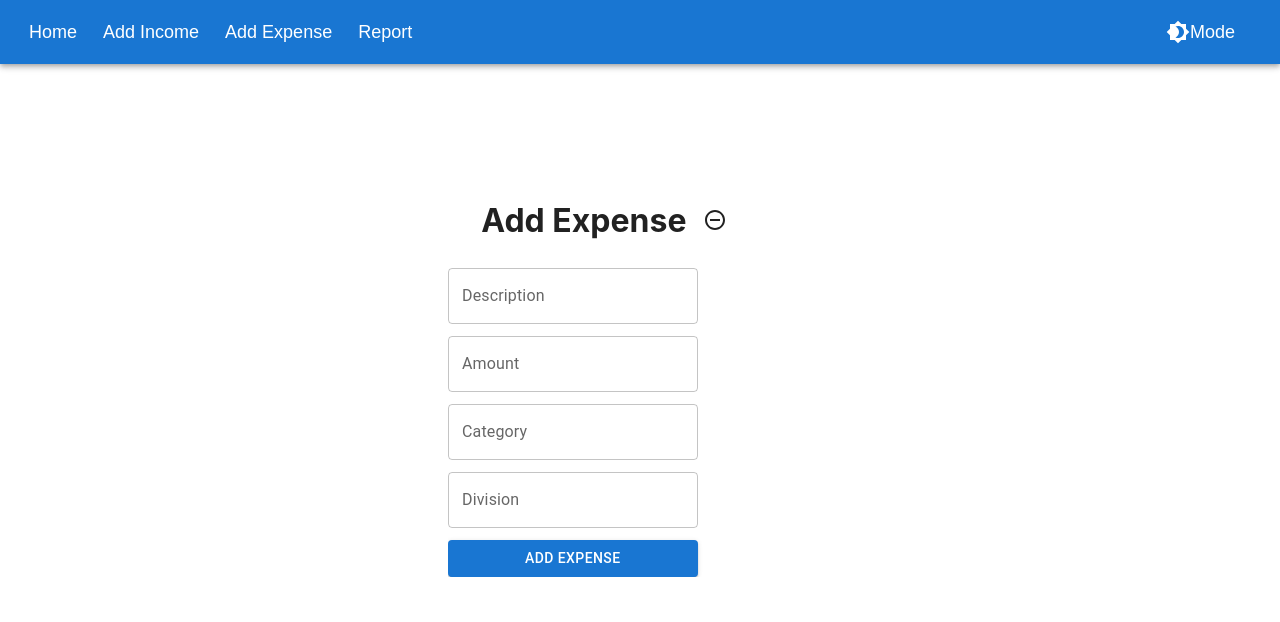
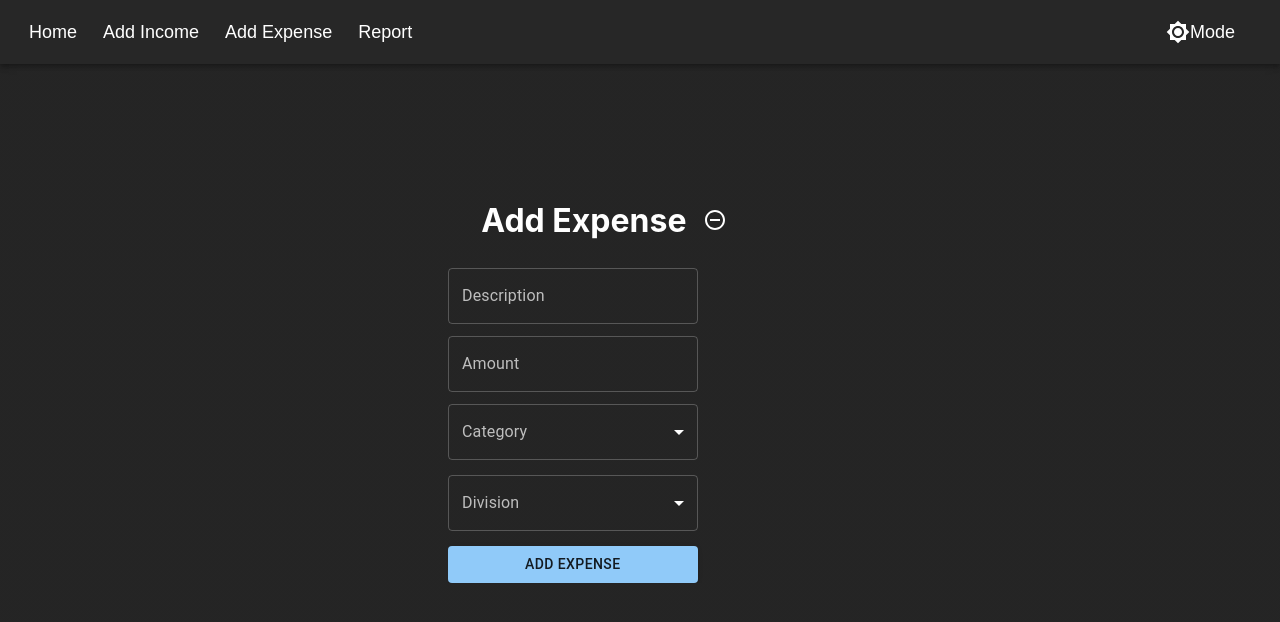
Before and after one commit to Karthikeyangeo/money-manager-frontend, a React (Create React App) app: page /addExpense in a window 1280 px wide. Shown: the top 622 px of the page. Built offline with nearby package versions, Linux system fonts and the light colour scheme.

Commit message:
API connection

```diff
--- a/package.json
+++ b/package.json
@@ -3,6 +3,7 @@
   "version": "0.1.0",
   "private": true,
   "dependencies": {
+    "@date-io/date-fns": "^2.13.1",
     "@emotion/react": "^11.7.1",
     "@emotion/styled": "^11.6.0",
     "@material-ui/core": "^5.0.0-beta.5",
@@ -15,6 +16,7 @@
     "@testing-library/jest-dom": "^5.16.2",
     "@testing-library/react": "^12.1.2",
     "@testing-library/user-event": "^13.5.0",
+    "cors": "^2.8.5",
     "date-fns": "^2.28.0",
     "formik": "^2.2.9",
     "react": "^17.0.2",
--- a/src/App.js
+++ b/src/App.js
@@ -13,10 +13,11 @@ import {NotFound} from './routes/NotFound';
 import { AddIncome} from './routes/AddIncome';
 import {Report} from './routes/Report'
 import {AddExpense} from './routes/AddExpense';
+import {MaterialUIPickers} from './routes/date'
 
 function App() {
 
-  const [appMode,setAppMode] = useState('light');
+  const [appMode,setAppMode] = useState('dark');
   const history = useHistory();
   const theme = createTheme({
     palette: {
@@ -102,6 +103,9 @@ function App() {
         <Route path="/report">
           <Report />
         </Route>
+        <Route path="/date">
+          <MaterialUIPickers />
+        </Route>
 
         <Route exact path ="/">
           <div className="home-page-content">
--- a/src/routes/AddExpense.js
+++ b/src/routes/AddExpense.js
@@ -1,58 +1,85 @@
 import React from 'react';
-import { useHistory } from 'react-router-dom';
 import Button from '@mui/material/Button';
 import TextField from '@mui/material/TextField';
 import {useFormik} from  "formik";
 import * as yup from 'yup';
 import AdapterDateFns from '@mui/lab/AdapterDateFns';
 import LocalizationProvider from '@mui/lab/LocalizationProvider';
-import DateTimePicker from '@mui/lab/DateTimePicker';
+import DesktopDatePicker  from '@mui/lab/DesktopDatePicker';
 import RemoveCircleOutlineOutlinedIcon from '@mui/icons-material/RemoveCircleOutlineOutlined';
+import InputLabel from '@mui/material/InputLabel';
+import MenuItem from '@mui/material/MenuItem';
+import FormControl from '@mui/material/FormControl';
+import Select from '@mui/material/Select';
+import FormHelperText from '@mui/material/FormHelperText';
+import { useHistory } from 'react-router-dom';
+import {API} from './global';
 
-function BasicDateTimePicker() {
-  const [date, setDate] = React.useState(new Date());
 
-  return (
-    <LocalizationProvider dateAdapter={AdapterDateFns}>
-
-      <DateTimePicker
-      className='date'
-        id="date"
-        name="date"
-        renderInput={(props) => <TextField {...props} sx={{width: '30%'}}/>}
-        label="Date Time"
-        value={date}
-        onChange={(newValue) => {
-          setDate(newValue);
-        }}
-      />
-    </LocalizationProvider>
-  );
-}
 const formValidationSchema = yup.object({
     desc: yup.string().required("Mandatory Field").min(5,"please tell us more").max(15,"Max char value is 15"),
-    amount : yup.number().required("Mandatory Field"),
-    date : yup.date().required("Mandatory Field"),
-    category:yup.string().required("Mandatory Field").max(10,"Max 10 Characters"),
-    divison: yup.string().required("Mandatory Field").max(10,"Max 10 Characters")
+    amount : yup.number().required("Mandatory Field").positive(),
+    category:yup.string().required("Mandatory Field"),
+    division: yup.string().required("Mandatory Field")
   })
 
 export function AddExpense(){
 
-    const {handleSubmit,values,handleBlur,handleChange,errors,touched} = useFormik({
-        initialValues:{desc:"",value:"",category:"",division:""},
-        validationSchema:formValidationSchema,
-        onSubmit:(result)=>{
-         console.log(result)
-        }
-      })
+    const formik = useFormik({
+      initialValues:{desc:"",amount:"",date:new Date(),category:"",division:"",type:"expense"},
+      validationSchema:formValidationSchema,
 
 
-    const history = useHistory();
-    const new_style = { width: '30%' };
+      onSubmit:(result)=>{
+
+      // change the date format
+      let d =  result.date ;
+      result.date = `${d.getDate()}-${d.getMonth()+1}-${d.getFullYear()}`;
+
+      //checking if any white space is there in amount and removing
+      let n = result.amount;
+      result.amount = n.replace(/\s/g, "");
+
+      console.log((result))
+      addExpenseDetails(result);
+      }
+    })
+
+  const new_style = { width: '30%' };
+  const [dateState, setDateState] = React.useState(new Date());
+  const [category,setCategory] = React.useState('');
+  const [division,setDivision] = React.useState('');
+
+  const dateHandleChange = (newValue) => {
+    setDateState(newValue);
+    formik.setFieldValue(`date`,newValue);
+  };
+
+  const categoryHandleChange = (event) => {
+    setCategory(event.target.value);
+    formik.setFieldValue(`category`,event.target.value);
+  };
+
+  const divisionHandleChange = (event) => {
+    setDivision(event.target.value);
+    formik.setFieldValue(`division`,event.target.value);
+  };
+
+  const history = useHistory();
+
+  const addExpenseDetails =(newExpense)=>{
+
+    fetch(`${API}/track`,{
+      method: 'POST',
+      body : JSON.stringify([newExpense]),
+      headers : {'content-type':'application/json'}
+    })
+    .then(()=>history.push(`/report`));
+  }
+
     return(
 
-        <form onSubmit={handleSubmit}>
+        <form onSubmit={formik.handleSubmit}>
 
         <div className="addExpense">
             <div className='expense-header'>
@@ -62,53 +89,113 @@ export function AddExpense(){
         <TextField
             id="desc"
             name="desc"
-            value={values.desc}
-            onChange={handleChange}
+            defaultValue={formik.values.desc}
+            onChange={formik.handleChange}
             label="Description"
             variant="outlined"
-            onBlur={handleBlur}
+            onBlur={formik.handleBlur}
             style={new_style}
-            error={errors.desc && touched.desc}
-            helperText = {errors.desc && touched.desc ? errors.desc : ""}/>
+            error={formik.errors.desc && formik.touched.desc}
+            helperText = {formik.errors.desc && formik.touched.desc ? formik.errors.desc : ""}/>
 
           <TextField
             id="amount"
             name="amount"
-            value={values.amount}
-            onChange={handleChange}
+            defaultValue={formik.values.amount}
+            onChange={formik.handleChange}
             label="Amount"
             variant="outlined"
-            onBlur={handleBlur}
+            onBlur={formik.handleBlur}
             style={new_style}
-            error={errors.amount && touched.amount}
-            helperText = {errors.amount && touched.amount ? errors.amount : ""}/>
+            error={formik.errors.amount && formik.touched.amount}
+            helperText = {formik.errors.amount && formik.touched.amount ? formik.errors.amount : ""}/>
 
-          <BasicDateTimePicker />
-          <TextField
+         <LocalizationProvider dateAdapter={AdapterDateFns}>
+
+            <DesktopDatePicker
+              className='date'
+              id="date"
+              name="date"
+              label="Date"
+              variant="outlined"
+              inputFormat="MM/dd/yyyy"
+              value={dateState}
+              style={new_style}
+              onBlur={formik.handleBlur}
+              renderInput={(params) => <TextField {...params} sx={new_style}/>}
+              onChange={dateHandleChange}
+              error={formik.errors.date && formik.touched.date}
+              helperText = {formik.errors.date && formik.touched.date ? formik.errors.date : ""}
+            />
+            </LocalizationProvider>
+
+            <FormControl >
+              <InputLabel id="category">Category</InputLabel>
+              <Select
+                labelId="category"
+                id="category"
+                value={category}
+                label="Category"
+                name="category"
+                onChange={categoryHandleChange}
+                onBlur={formik.handleBlur}
+                style={new_style}
+                error={formik.errors.category && formik.touched.category}
+
+              >
+
+                <MenuItem value={'Fuel'}>Fuel</MenuItem>
+                <MenuItem value={'Movie'}>Movie</MenuItem>
+                <MenuItem value={'Food'}>Food</MenuItem>
+                <MenuItem value={'Loan'}>Loan</MenuItem>
+                <MenuItem value={'Medical'}>Medical</MenuItem>
+                <MenuItem value={'Others'}>Others</MenuItem>
+              </Select>
+              <FormHelperText>{formik.errors.category && formik.touched.category ? formik.errors.category : ""}</FormHelperText>
+            </FormControl>
+          {/* <TextField
             id="category"
             name="category"
-            value={values.category}
-            onChange={handleChange}
+            defaultValue={formik.values.category}
+            onChange={formik.handleChange}
             label="Category"
             variant="outlined"
-            onBlur={handleBlur}
+            onBlur={formik.handleBlur}
             style={new_style}
             placeholder="fuel/movie/food/loa/medical/etc.."
-            error={errors.category && touched.category}
-            helperText = {errors.category && touched.category ? errors.category : ""}/>
+            error={formik.errors.category && formik.touched.category}
+            helperText = {formik.errors.category && formik.touched.category ? formik.errors.category : ""}/> */}
 
-            <TextField
+            <FormControl >
+              <InputLabel id="division">Division</InputLabel>
+              <Select
+                labelId="division"
+                id="division"
+                value={division}
+                label="Division"
+                name="division"
+                onChange={divisionHandleChange}
+                onBlur={formik.handleBlur}
+                style={new_style}
+                error={formik.errors.division && formik.touched.division}
+              >
+                <MenuItem value={'Personal'}>Personal</MenuItem>
+                <MenuItem value={'Office'}>Office</MenuItem>
+              </Select>
+              <FormHelperText>{formik.errors.division && formik.touched.division ? formik.errors.division : ""}</FormHelperText>
+            </FormControl>
+            {/* <TextField
             id="division"
             name="division"
-            value={values.division}
-            onChange={handleChange}
+            value={formik.values.division}
+            onChange={formik.handleChange}
             label="Division"
             variant="outlined"
-            onBlur={handleBlur}
+            onBlur={formik.handleBlur}
             placeholder="Personal/Office"
             style={new_style}
-            error={errors.division && touched.division}
-            helperText = {errors.division && touched.division ? errors.division : ""}/>
+            error={formik.errors.division && formik.touched.division}
+            helperText = {formik.errors.division && formik.touched.division ? formik.errors.division : ""}/> */}
 
           {/* Using button from Material  */}
       <Button variant="contained" type="submit" style={new_style} className="formButton">Add Expense</Button>
--- a/src/routes/AddIncome.js
+++ b/src/routes/AddIncome.js
@@ -1,87 +1,122 @@
 import React from 'react';
-import { useHistory } from 'react-router-dom';
 import Button from '@mui/material/Button';
 import TextField from '@mui/material/TextField';
 import {useFormik} from  "formik";
 import * as yup from 'yup';
 import AdapterDateFns from '@mui/lab/AdapterDateFns';
 import LocalizationProvider from '@mui/lab/LocalizationProvider';
-import DateTimePicker from '@mui/lab/DateTimePicker';
+import DesktopDatePicker  from '@mui/lab/DesktopDatePicker';
+import {API} from './global';
+import { useHistory } from 'react-router-dom';
 
-function BasicDateTimePicker() {
-  const [date, setDate] = React.useState(new Date());
+// function BasicDateTimePicker() {
 
-  return (
-    <LocalizationProvider dateAdapter={AdapterDateFns}>
 
-      <DateTimePicker
-      className='date'
-        id="date"
-        name="date"
-        renderInput={(props) => <TextField {...props} sx={{width: '30%'}}/>}
-        label="Date Time"
-        value={date}
-        onChange={(newValue) => {
-          setDate(newValue);
-        }}
-      />
-    </LocalizationProvider>
-  );
-}
+//   return (
+
+//   );
+// }
 const formValidationSchema = yup.object({
     desc: yup.string().required("Mandatory Field").min(5,"please tell us more").max(15,"Max char value is 15"),
-    amount : yup.number().required("Mandatory Field"),
-    date : yup.date().required("Mandatory Field")
+    amount : yup.number().required("Mandatory Field")
+
   })
 
 export function AddIncome(){
 
-    const {handleSubmit,values,handleBlur,handleChange,errors,touched} = useFormik({
-        initialValues:{desc:"",value:""},
+    const formik = useFormik({
+        initialValues:{desc:"",amount:"",date:new Date(),type:"income"},
         validationSchema:formValidationSchema,
         onSubmit:(result)=>{
-         console.log(result)
+
+          // change the date format
+          let d =  result.date ;
+          result.date = `${d.getDate()}-${d.getMonth()+1}-${d.getFullYear()}`;
+
+          //checking if any white space is there in amount and removing
+          let n = result.amount;
+          result.amount = n.replace(/\s/g, "");
+
+          console.log(result);
+         addIncomeDetails(result);
         }
       })
 
+    const new_style = { width: '30%' };
+    const [dateState, setDateState] = React.useState(new Date());
+    const dateHandleChange = (newValue) => {
+      setDateState(newValue);
+      formik.setFieldValue(`date`,newValue);
+    };
 
     const history = useHistory();
-    const new_style = { width: '30%' };
+
+    const addIncomeDetails = (newIncome) =>{
+
+      fetch(`${API}/track`,{
+        method : "POST",
+        body : JSON.stringify([newIncome]),
+        headers : {'content-type':'application/json'}
+      })
+      .then(()=> history.push(`/report`))
+    }
+
+
     return(
 
-        <form onSubmit={handleSubmit}>
+        <form onSubmit={formik.handleSubmit}>
         <div className="addExpense">
         <h1 className='h1-addIncome'>Add Income</h1>
         <TextField
             id="desc"
             name="desc"
-            value={values.desc}
-            onChange={handleChange}
+            defaultValue={formik.values.desc}
+            onChange={formik.handleChange}
             label="Description"
             variant="outlined"
-            onBlur={handleBlur}
+            onBlur={formik.handleBlur}
             style={new_style}
-            error={errors.desc && touched.desc}
-            helperText = {errors.desc && touched.desc ? errors.desc : ""}/>
+            error={formik.errors.desc && formik.touched.desc}
+            helperText = {formik.errors.desc && formik.touched.desc ? formik.errors.desc : ""}/>
 
           <TextField
             id="amount"
             name="amount"
-            value={values.amount}
-            onChange={handleChange}
+            defaultValue={formik.values.amount}
+            onChange={formik.handleChange}
             label="Amount"
             variant="outlined"
-            onBlur={handleBlur}
+            onBlur={formik.handleBlur}
             style={new_style}
-            error={errors.amount && touched.amount}
-            helperText = {errors.amount && touched.amount ? errors.amount : ""}/>
+            error={formik.errors.amount && formik.touched.amount}
+            helperText = {formik.errors.amount && formik.touched.amount ? formik.errors.amount : ""}/>
 
-          <BasicDateTimePicker />
+      <LocalizationProvider dateAdapter={AdapterDateFns}>
+
+            <DesktopDatePicker
+              className='date'
+              id="date"
+              name="date"
+              label="Date"
+              variant="outlined"
+              inputFormat="MM/dd/yyyy"
+              value={dateState}
+              style={new_style}
+              onBlur={formik.handleBlur}
+              renderInput={(params) => <TextField {...params} sx={new_style}/>}
+              onChange={dateHandleChange}
+              error={formik.errors.date && formik.touched.date}
+              helperText = {formik.errors.date && formik.touched.date ? formik.errors.date : ""}
+            />
+            </LocalizationProvider>
+
 
           {/* Using button from Material  */}
       <Button variant="contained" type="submit" style={new_style} className="formButton">Add Income</Button>
         </div>
         </form>
+
+
     )
 
 }
--- /dev/null
+++ b/src/routes/date.js
@@ -0,0 +1,50 @@
+import * as React from 'react';
+import Stack from '@mui/material/Stack';
+import TextField from '@mui/material/TextField';
+import AdapterDateFns from '@mui/lab/AdapterDateFns';
+import LocalizationProvider from '@mui/lab/LocalizationProvider';
+import TimePicker from '@mui/lab/TimePicker';
+import DateTimePicker from '@mui/lab/DateTimePicker';
+import DesktopDatePicker from '@mui/lab/DesktopDatePicker';
+import MobileDatePicker from '@mui/lab/MobileDatePicker';
+
+export  function MaterialUIPickers() {
+  const [value, setValue] = React.useState(new Date('2014-08-18T21:11:54'));
+
+  const handleChange = (newValue) => {
+    setValue(newValue);
+  };
+
+  return (
+    <LocalizationProvider dateAdapter={AdapterDateFns}>
+      <Stack spacing={3}>
+        <DesktopDatePicker
+          label="Date desktop"
+          inputFormat="MM/dd/yyyy"
+          value={value}
+          onChange={handleChange}
+          renderInput={(params) => <TextField {...params} />}
+        />
+        <MobileDatePicker
+          label="Date mobile"
+          inputFormat="MM/dd/yyyy"
+          value={value}
+          onChange={handleChange}
+          renderInput={(params) => <TextField {...params} />}
+        />
+        <TimePicker
+          label="Time"
+          value={value}
+          onChange={handleChange}
+          renderInput={(params) => <TextField {...params} />}
+        />
+        <DateTimePicker
+          label="Date&Time picker"
+          value={value}
+          onChange={handleChange}
+          renderInput={(params) => <TextField {...params} />}
+        />
+      </Stack>
+    </LocalizationProvider>
+  );
+}
```
Also changed, not shown: 1 other file (tests, documents, lock files or other folders).
